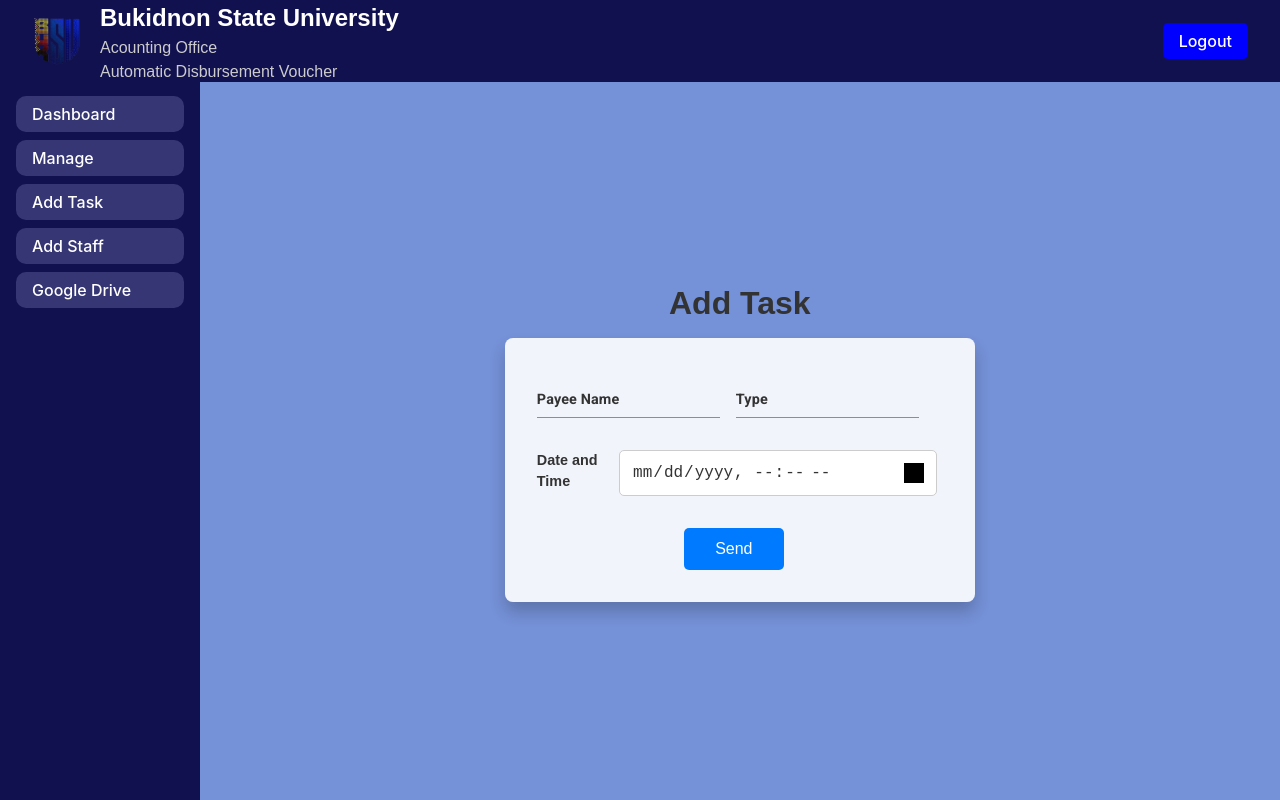
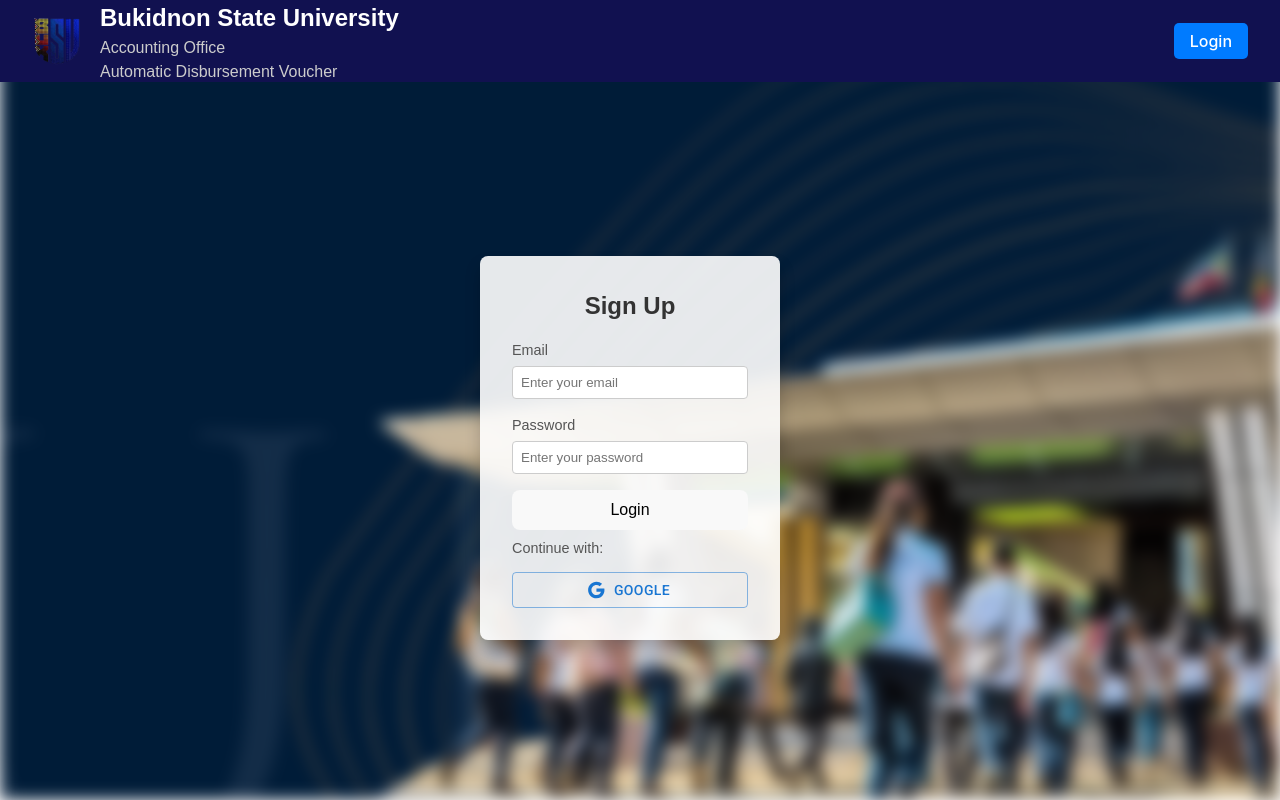
Before and after one commit to Tuquib/20241_T163_AUTOMATIC-DISBURSEMENT-VOUCHER-SYSTEM, a React (Vite) app in the folder client/: page /login in a window 1280 px wide. Built offline with nearby package versions, Linux system fonts and the light colour scheme.

Commit message:
debugging UI

```diff
--- a/client/src/App.css
+++ b/client/src/App.css
@@ -1,11 +1,9 @@
 @import url("https://fonts.googleapis.com/css2?family=League+Spartan:wght@100..900&family=Poppins:ital,wght@0,100;0,200;0,300;0,400;0,500;0,600;0,700;0,800;0,900;1,100;1,200;1,300;1,400;1,500;1,600;1,700;1,800;1,900&family=Roboto:ital,wght@0,100;0,300;0,400;0,500;0,700;0,900;1,100;1,300;1,400;1,500;1,700;1,900&family=Titillium+Web:ital,wght@0,200;0,300;0,400;0,600;0,700;0,900;1,200;1,300;1,400;1,600;1,700&display=swap");
-
 * {
   margin: 0;
   padding: 0;
   box-sizing: border-box;
 }
-
 .navbar {
   display: flex;
   justify-content: space-between;
@@ -16,17 +14,14 @@
   width: 100%;
   top: 0;
 }
-
 .navbar-left {
   display: flex;
   align-items: center;
 }
-
 .logo {
   width: 50px;
   height: auto;
 }
-
 .text-container {
   position: absolute;
   left: 100px;
@@ -35,28 +30,23 @@
   display: inline-flex;
   flex-direction: column;
 }
-
 .logo-text {
   font-size: 1.5rem;
   font-weight: bold;
   color: white;
 }
-
 .sub-text {
   font-size: 1rem;
   color: #cccccc;
 }
-
 .sub2-text {
   font-size: 1rem;
   color: #cccccc;
 }
-
 .nav-links {
   display: flex;
   align-items: center;
 }
-
 .login-btn {
   padding: 0.5rem 1rem;
   background-color: #007bff;
@@ -67,12 +57,10 @@
   font-size: 1rem;
   transition: background-color 0.3s ease;
 }
-
 .login-btn:hover {
   background-color: #0056b3;
 }
-
-.content {
+.container {
   display: flex;
   flex-direction: column;
   align-items: center;
@@ -80,8 +68,7 @@
   height: 100%;
   padding-top: 4rem;
 }
-
-.background {
+.imageBackground {
   position: absolute;
   width: 1280px;
   height: 513px;
--- a/client/src/App.jsx
+++ b/client/src/App.jsx
@@ -1,33 +1,41 @@
-import * as React from "react";
+import React from "react";
+import { useState } from "react";
+import { useNavigate } from "react-router-dom";
 import reactLogo from "./assets/react.svg";
 import viteLogo from "/vite.svg";
 import "./App.css";
 
 function App() {
+  const [count, setCount] = useState(0);
+  const navigate = useNavigate(); // Initialize useNavigate
+
+  const handleLoginClick = () => {
+    navigate("/login"); // Navigate to the Login route when button is clicked
+  };
+
   return (
     <div className="App">
       <header className="navbar">
         <img src="../src/assets/Buksu_logo.png" alt="logo" className="logo" />
         <div className="text-container">
           <span className="logo-text">Bukidnon State University</span>
-          <span className="sub-text">Acounting Office</span>
+          <span className="sub-text">Accounting Office</span>
           <span className="sub2-text">Automatic Disbursement Voucher</span>
         </div>
         <nav className="nav-links">
-          <a href="login.jsx">
-            <button className="login-btn">Login</button>
-          </a>
+          <button className="login-btn" onClick={handleLoginClick}>
+            Login
+          </button>
         </nav>
       </header>
-      <main className="content">
+      <main className="container">
         <img
           src="../src/assets/background.png"
           alt="background"
-          className="background"
+          className="imageBackground"
         />
       </main>
     </div>
   );
 }
-
 export default App;
--- a/client/src/addStaff.css
+++ b/client/src/addStaff.css
@@ -147,15 +147,6 @@
   max-width: 400px;
 }
 
-.staff-form input {
-  background-color: white; /* Sets background to white */
-  color: #333;
-  padding: 0.75rem;
-  font-size: 1rem;
-  border: 1px solid #ccc;
-  border-radius: 5px;
-}
-
 .add-btn {
   margin-left: 170px;
   width: 100px;
--- a/client/src/addStaff.jsx
+++ b/client/src/addStaff.jsx
@@ -1,25 +1,39 @@
 import * as React from "react";
 import "./addStaff.css";
+import TextField from "@mui/material/TextField";
+import { useNavigate } from "react-router-dom";
 
 function Staff() {
+  const navigate = useNavigate(); // Initialize useNavigate
+
+  const handleStaffClick = () => {
+    navigate("/addTask"); // Navigate to the Login route when button is clicked
+  };
+  const handleLogoutClick = () => {
+    navigate("/"); // Navigate to the Login route when button is clicked
+  };
   return (
     <div className="App">
       <header className="navbar">
         <img src="../src/assets/Buksu_logo.png" alt="logo" className="logo" />
         <div className="text-container">
           <span className="logo-text">Bukidnon State University</span>
-          <span className="sub-text">Acounting Office</span>
+          <span className="sub-text">Accounting Office</span>
           <span className="sub2-text">Automatic Disbursement Voucher</span>
         </div>
         <nav className="nav-links">
-          <button className="logout-btn">Logout</button>
+          <button className="logout-btn" onClick={handleLogoutClick}>
+            Logout
+          </button>
         </nav>
       </header>
       <div className="layout">
         <aside className="sidebar">
           <button className="sidebar-btn">Dashboard</button>
           <button className="sidebar-btn">Manage</button>
-          <button className="sidebar-btn">Add Task</button>
+          <button className="sidebar-btn" onClick={handleStaffClick}>
+            Add Task
+          </button>
           <button className="sidebar-btn">Add Staff</button>
           <button className="sidebar-btn">Google Drive</button>
         </aside>
@@ -28,12 +42,30 @@
           <div className="form-card">
             <form className="staff-form">
               <div className="form-row">
-                <input type="text" placeholder="Name" required />
-                <input type="text" placeholder="Position" required />
+                <TextField
+                  id="standard-basic"
+                  label="Name"
+                  variant="standard"
+                />
+                <TextField
+                  id="standard-basic"
+                  label="Position"
+                  variant="standard"
+                />
               </div>
               <div className="form-row">
-                <input type="tel" placeholder="Contact Number" required />
-                <input type="email" placeholder="Email Address" required />
+                <TextField
+                  className="payee"
+                  id="standard-basic"
+                  label="Contact Number"
+                  variant="standard"
+                />
+                <TextField
+                  className="payee"
+                  id="standard-basic"
+                  label="Email"
+                  variant="standard"
+                />
               </div>
               <button type="submit" className="add-btn">
                 Add
--- a/client/src/addTask.jsx
+++ b/client/src/addTask.jsx
@@ -1,19 +1,32 @@
 import * as React from "react";
 import TextField from "@mui/material/TextField";
 import "./addTask.css";
+import { useNavigate } from "react-router-dom";
 
 function AddTask() {
+  const navigate = useNavigate(); // Initialize useNavigate
+
+  const handleStaffClick = () => {
+    navigate("/addStaff"); // Navigate to the Login route when button is clicked
+  };
+
+  const handleLogoutClick = () => {
+    navigate("/"); // Navigate to the Login route when button is clicked
+  };
+
   return (
     <div className="AddTask">
       <header className="navbar">
         <img src="../src/assets/Buksu_logo.png" alt="logo" className="logo" />
         <div className="text-container">
           <span className="logo-text">Bukidnon State University</span>
-          <span className="sub-text">Acounting Office</span>
+          <span className="sub-text">Accounting Office</span>
           <span className="sub2-text">Automatic Disbursement Voucher</span>
         </div>
         <nav className="nav-links">
-          <button className="logout-btn">Logout</button>
+          <button className="logout-btn" onClick={handleLogoutClick}>
+            Logout
+          </button>
         </nav>
       </header>
       <div className="layout">
@@ -21,7 +34,9 @@
           <button className="sidebar-btn">Dashboard</button>
           <button className="sidebar-btn">Manage</button>
           <button className="sidebar-btn">Add Task</button>
-          <button className="sidebar-btn">Add Staff</button>
+          <button className="sidebar-btn" onClick={handleStaffClick}>
+            Add Staff
+          </button>
           <button className="sidebar-btn">Google Drive</button>
         </aside>
         <main className="content">
--- a/client/src/login.css
+++ b/client/src/login.css
@@ -15,11 +15,6 @@
   position: fixed;
   width: 100%;
   top: 0;
-}
-
-.navbar-left {
-  display: flex;
-  align-items: center;
 }
 
 .logo {
@@ -67,7 +62,7 @@
   background-color: #0056b3;
 }
 
-.content {
+.cont {
   display: flex;
   flex-direction: column;
   align-items: center;
--- a/client/src/login.jsx
+++ b/client/src/login.jsx
@@ -1,25 +1,32 @@
 import * as React from "react";
 import Button from "@mui/material/Button";
+import { useNavigate } from "react-router-dom";
 import reactLogo from "./assets/react.svg";
 import viteLogo from "/vite.svg";
 import GoogleIcon from "@mui/icons-material/Google";
 import "./login.css";
 
 function Login() {
+  const navigate = useNavigate(); // Initialize useNavigate
+
+  const handleStaffClick = () => {
+    navigate("/addStaff"); // Navigate to the Login route when button is clicked
+  };
+
   return (
-    <div className="App">
+    <div className="Login">
       <header className="navbar">
         <img src="../src/assets/Buksu_logo.png" alt="logo" className="logo" />
         <div className="text-container">
           <span className="logo-text">Bukidnon State University</span>
-          <span className="sub-text">Acounting Office</span>
+          <span className="sub-text">Accounting Office</span>
           <span className="sub2-text">Automatic Disbursement Voucher</span>
         </div>
         <nav className="nav-links">
           <button className="login-btn">Login</button>
         </nav>
       </header>
-      <main className="content">
+      <main className="cont">
         <img
           src="../src/assets/background.png"
           alt="background"
@@ -32,7 +39,7 @@
             <input type="email" placeholder="Enter your email" required />
             <label>Password</label>
             <input type="password" placeholder="Enter your password" required />
-            <button type="submit" className="submit-btn">
+            <button className="submit" onClick={handleStaffClick}>
               Login
             </button>
 
--- a/client/src/main.jsx
+++ b/client/src/main.jsx
@@ -1,13 +1,21 @@
 import { StrictMode } from "react";
 import { createRoot } from "react-dom/client";
+import { BrowserRouter as Router, Routes, Route } from "react-router-dom";
 import "./index.css";
 import App from "./App.jsx";
 import Login from "./login.jsx";
 import Staff from "./addStaff.jsx";
-import AddTask from "./addtask.jsx";
+import AddTask from "./addTask.jsx";
 
 createRoot(document.getElementById("root")).render(
   <StrictMode>
-    <AddTask />
+    <Router>
+      <Routes>
+        <Route path="/" element={<App />} />
+        <Route path="/login" element={<Login />} />
+        <Route path="/addStaff" element={<Staff />} />
+        <Route path="/addTask" element={<AddTask />} />
+      </Routes>
+    </Router>
   </StrictMode>
 );
--- /dev/null
+++ b/package.json
@@ -0,0 +1,5 @@
+{
+  "dependencies": {
+    "react-router-dom": "^6.27.0"
+  }
+}
```
Also changed, not shown: 1 other file (tests, documents, lock files or other folders).
